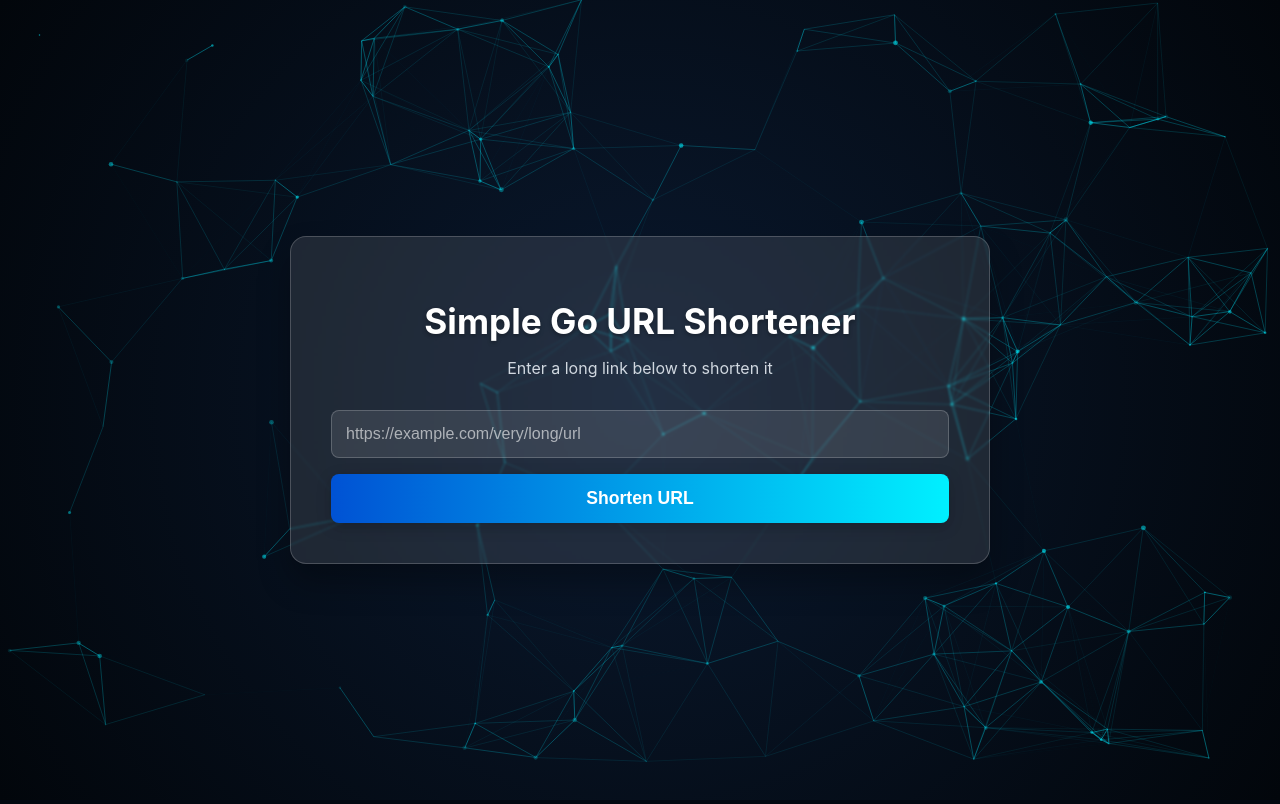
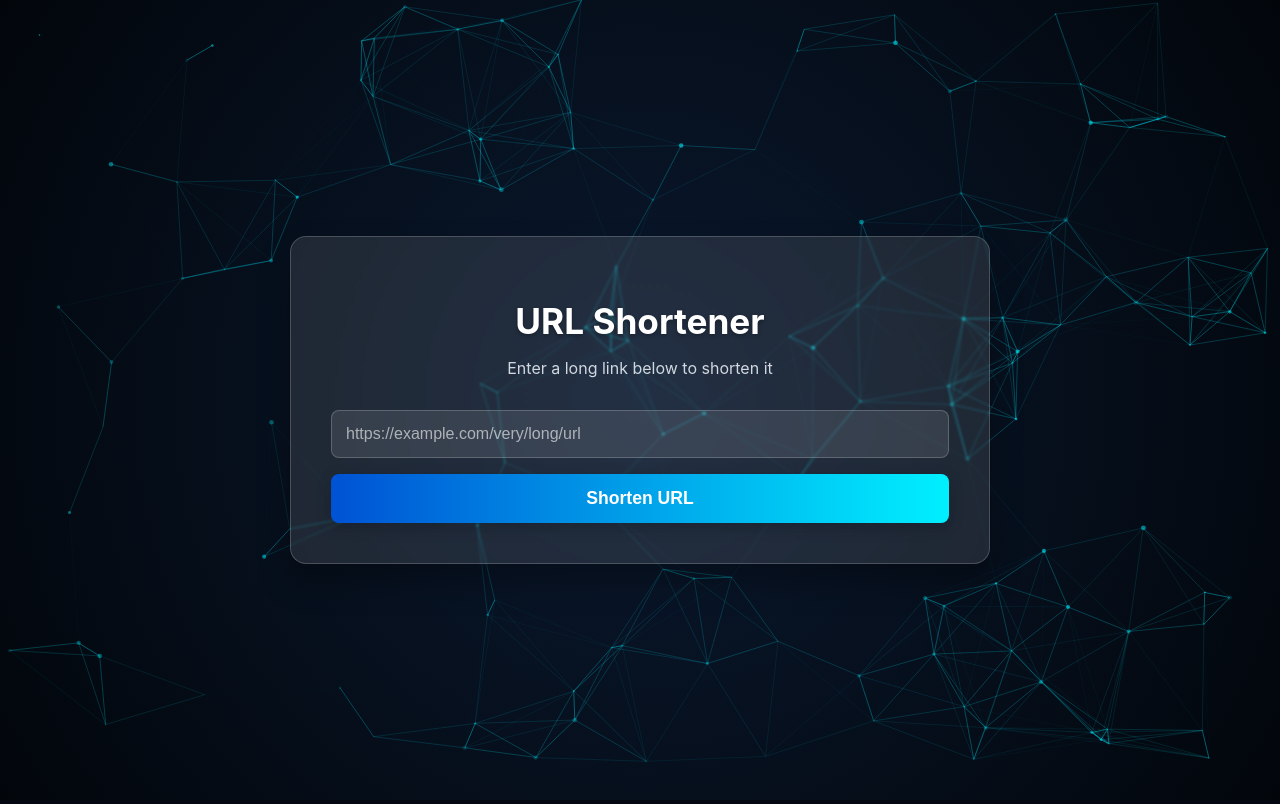
Before and after one commit to THIKISH/urlshortener, a plain HTML site: page index.html in a window 1280 px wide. Drawn offline with nearby package versions, Linux system fonts and the light colour scheme.

Commit message:
updated title to URL Shortener

```diff
--- a/index.html
+++ b/index.html
@@ -182,7 +182,7 @@
     <div id="particles-js"></div>
 
     <div class="container">
-        <h1>Simple Go URL Shortener</h1>
+        <h1> URL Shortener</h1>
         <p class="subtitle">Enter a long link below to shorten it</p>
 
         <!-- The form sends data to the JS fetch request below -->
```
